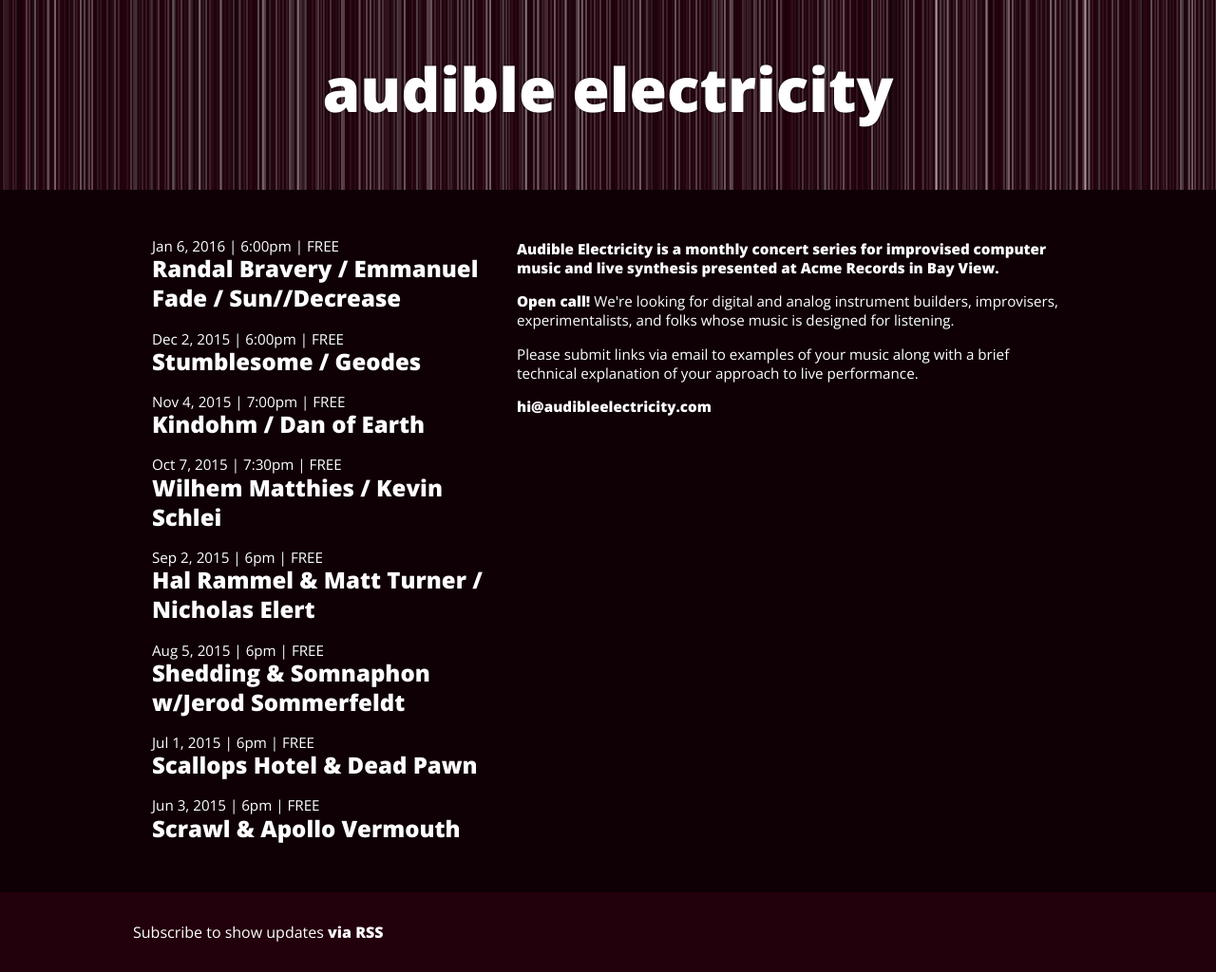
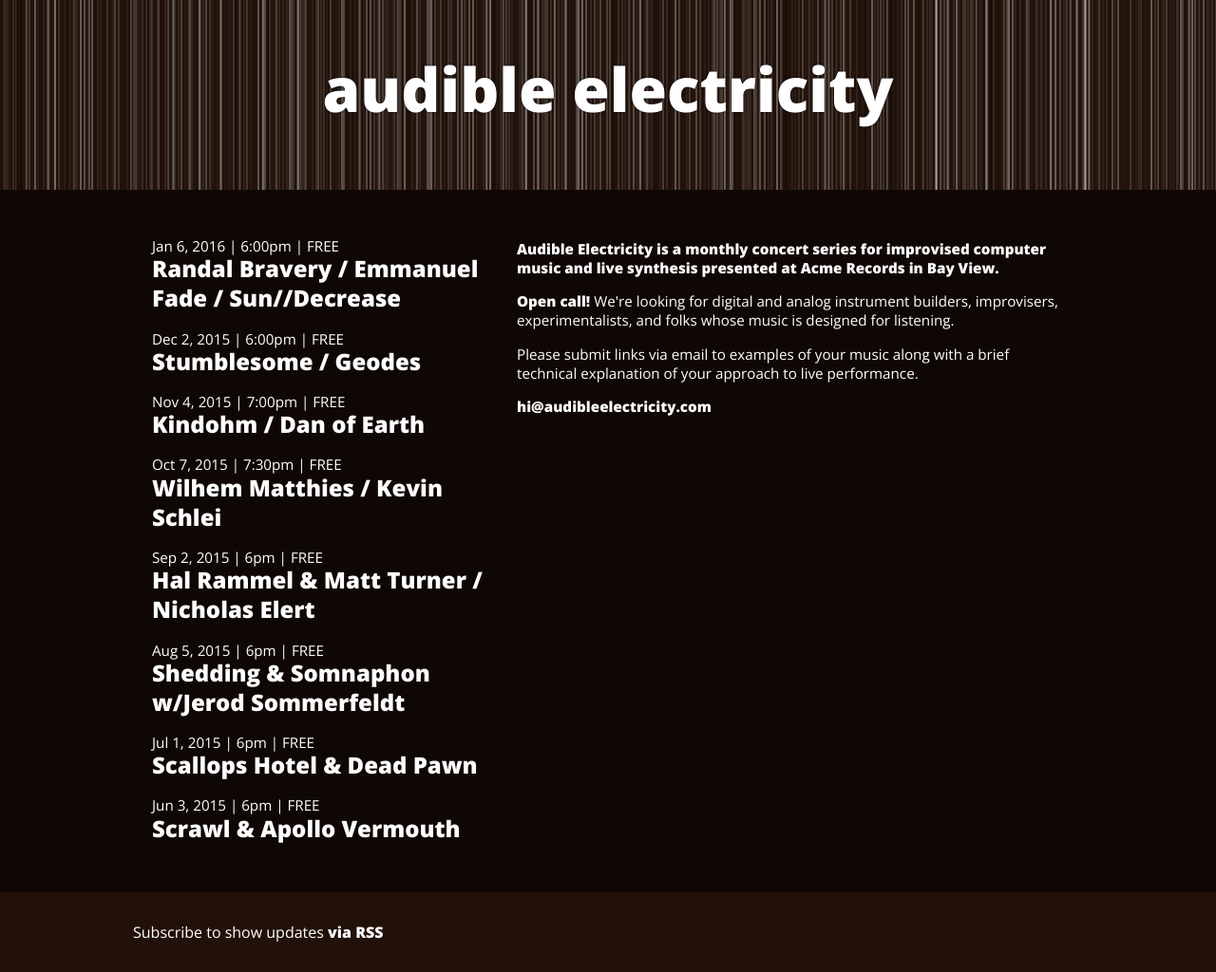
Before and after one commit to hecanjog/audibleelectricity.com, a Jekyll site: the page built from index.html, in a window 1280 px wide. Shown: the whole page at 95% size. Built offline with Jekyll 4.4.1, drawn with Linux system fonts in a browser that asks for light colours; nearby versions of some CDN libraries.

Commit message:
first pass bg animation

```diff
--- a/css/main.scss
+++ b/css/main.scss
@@ -18,7 +18,7 @@
 
 @include keyframes(ani-bg) {
     0% { background-color: $bg-color; }
-    100% { background-color: adjust-hue($bg-color, 50%); }
+    100% { background-color: adjust-hue($bg-color, 100%); }
 }
 
 html {
```
